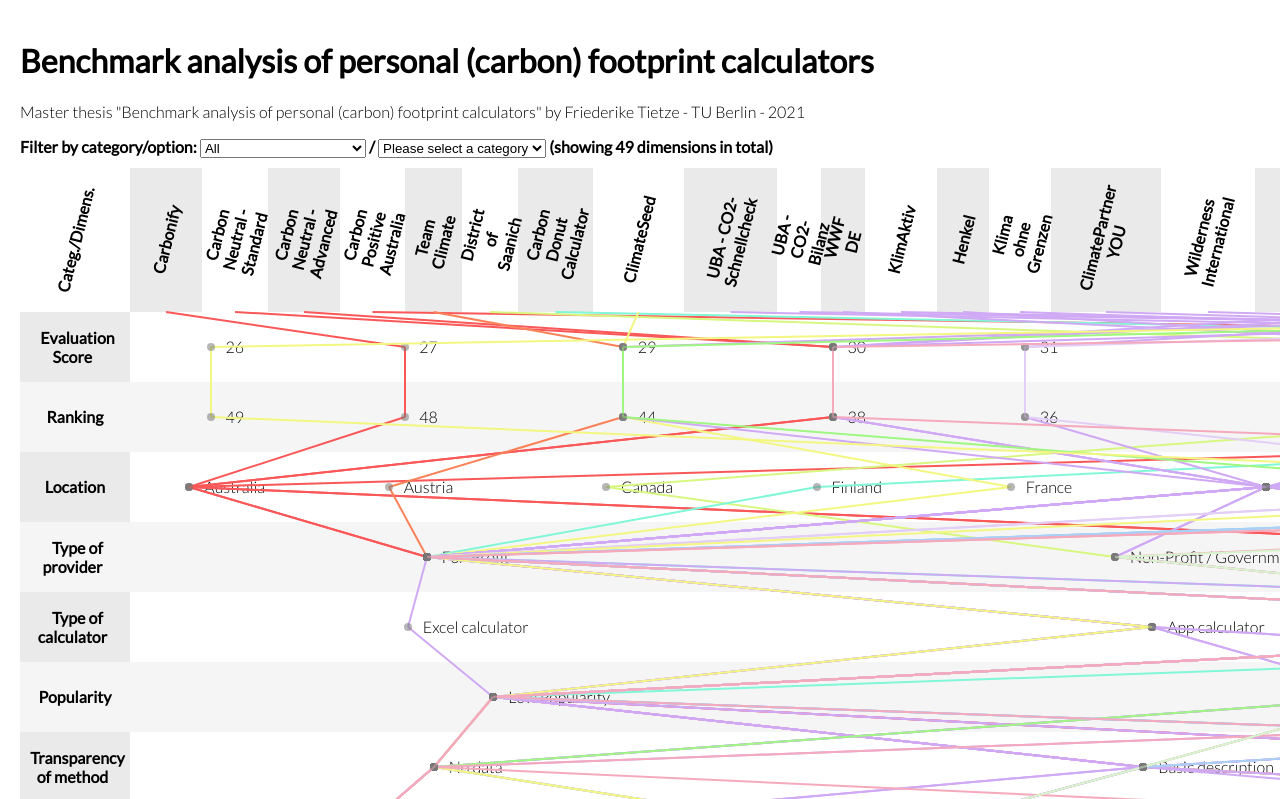
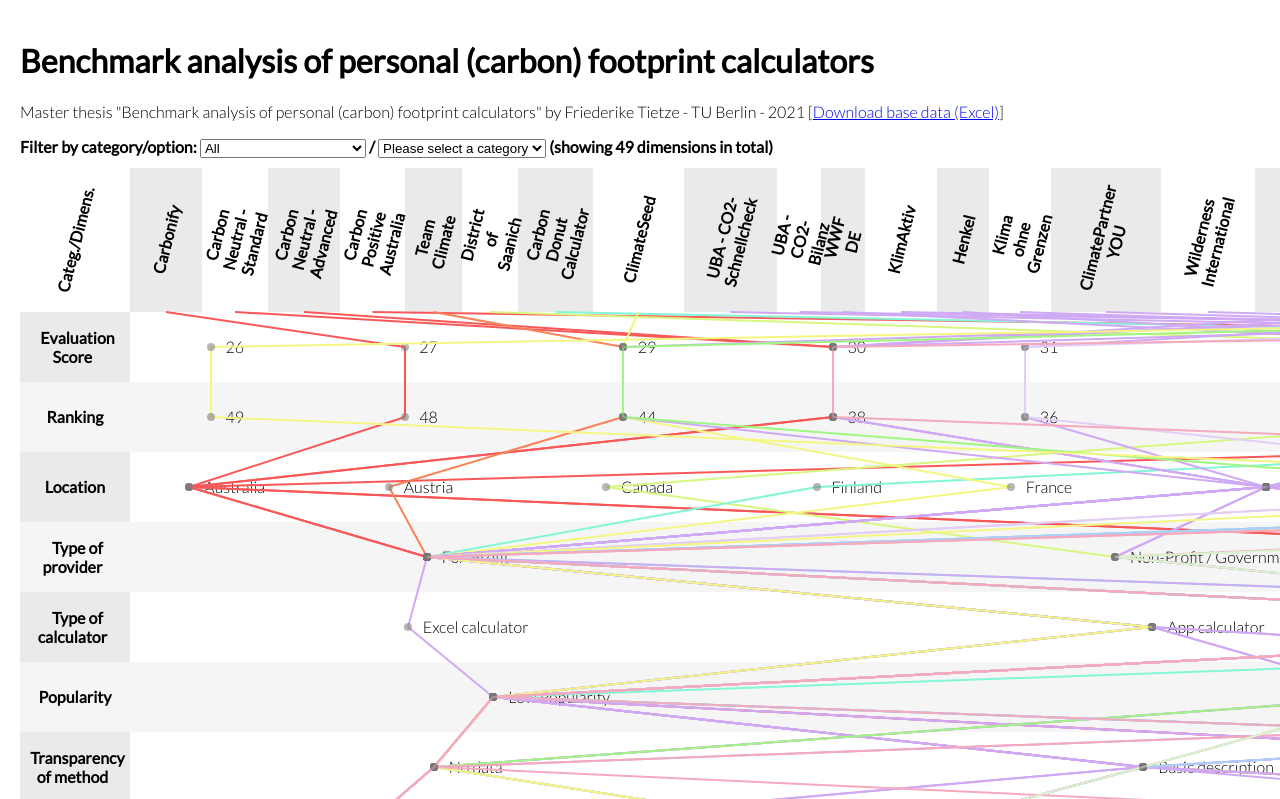
Before and after one commit to kyr0/bench-personal-co2-footprint-calculators, a website: page index.html in a window 1280 px wide. Shown: the top 799 px of the page. Drawn offline with Linux system fonts and the light colour scheme.

Commit message:
fix: Firefox compat; download link; footnote

```diff
--- a/index.html
+++ b/index.html
@@ -65,7 +65,8 @@
 
     <div class="container">
         <h1>Benchmark analysis of personal (carbon) footprint calculators</h1>
-        <p>Master thesis "Benchmark analysis of personal (carbon) footprint calculators" by Friederike Tietze - TU Berlin - 2021</p>
+        <p>Master thesis "Benchmark analysis of personal (carbon) footprint calculators" by Friederike Tietze - TU Berlin - 2021 [<a href="final-data.xlsx">Download base data (Excel)</a>] </p>
+
 
         <div class="selectionControls">
             Filter by category/option: <select id="categorySelector"></select> / <select id="optionSelector"></select> (showing <span id="dimensionCount"></span> dimensions in total)
@@ -87,6 +88,8 @@
             </div>
 
             <button class="toggleControls">Toggle resize controls 🎛️</button>
+
+            Morpholigical Box has been implemented by Aron Homberg in 2021; open-source; MIT licensed; <a href="https://github.com/kyr0/morphological-box/" target="_blank">Data can be adapted for your project. Fork Morphological Box on GitHub</a>
 
             <div class="data">
                 <h2>Base data (CSV/TSV)</h2>
--- a/report.js
+++ b/report.js
@@ -518,15 +518,15 @@
         }
     })
 
-    graphEl.style.width = tableEl.clientWidth
-    graphEl.style.height = tableEl.clientHeight
+    graphEl.style.width = `${tableEl.clientWidth}px`
+    graphEl.style.height = `${tableEl.clientHeight}px`
 
     let svgWidth = graphEl.style.width.split('px')[0];
     let svgHeight = graphEl.style.height.split('px')[0];
 
-    graphEl.setAttributeNS(null, 'viewBox', `0 0 ${svgWidth} ${svgHeight}`)
-    graphEl.setAttributeNS(null, 'width', svgWidth)
-    graphEl.setAttributeNS(null, 'height', svgHeight)
+    graphEl.setAttributeNS(null, 'viewBox', `0 0 ${svgWidth || 0} ${svgHeight || 0}`)
+    graphEl.setAttributeNS(null, 'width', svgWidth || 0)
+    graphEl.setAttributeNS(null, 'height', svgHeight || 0)
 }
 
 const resetFilter = () => {
```
